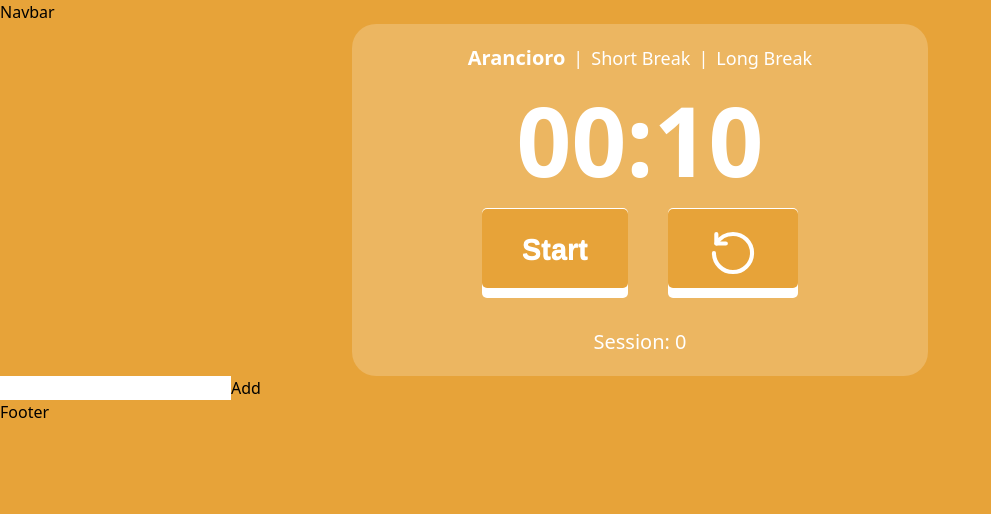
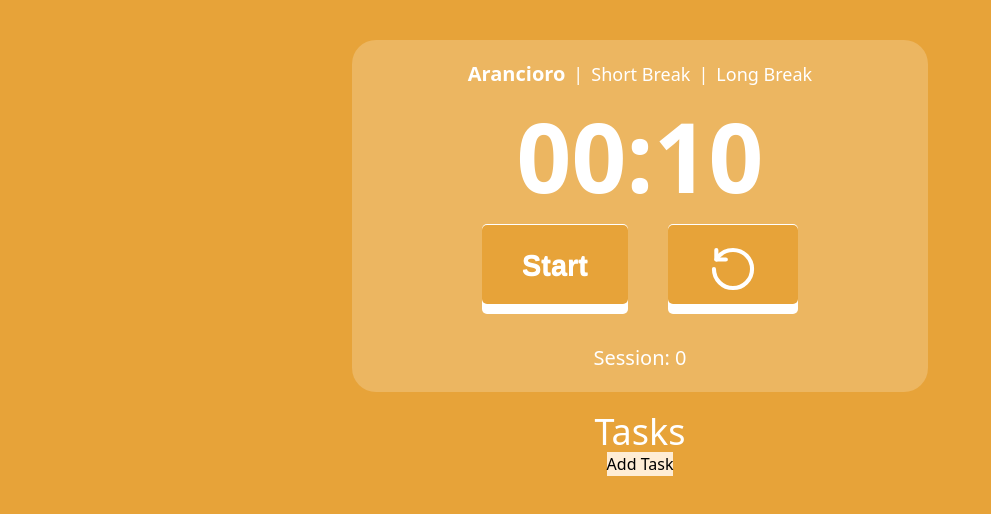
Before and after one commit to yahorlahunovich/productivity-manager, a React (Create React App) app: page / in a window 1280 px wide. Shown: the top 514 px of the page, without its empty margins (0-991 px from the left). Built offline with nearby package versions, Linux system fonts and the light colour scheme.

Commit message:
adding confirm todo logic/ adding tasks section

```diff
--- a/src/App.tsx
+++ b/src/App.tsx
@@ -1,15 +1,14 @@
 import React from "react";
 import Timer from "./components/timer/Timer";
-import Navbar from "./components/navbar/Navbar";
-import Footer from "./components/footer/Footer";
 import { useAppSelector } from "./redux/hooks";
 import Todo from "./components/todo/Todo";
+import Tasks from "./components/tasks/Tasks";
 
 function App() {
   const currentMode = useAppSelector((state) => state.timer.currentMode);
   return (
     <div
-      className={`min-h-screen ${
+      className={`min-h-screen p-10 ${
         currentMode === "pomodoro"
           ? "bg-mainOrange"
           : currentMode === "shortBreak"
@@ -19,10 +18,9 @@ function App() {
           : ""
       }`}
     >
-      <Navbar />
       <Timer />
-      <Todo />
-      <Footer />
+      <Tasks />
+      {/* <Todo /> */}
     </div>
   );
 }
--- /dev/null
+++ b/src/components/tasks/Tasks.tsx
@@ -0,0 +1,35 @@
+import React from "react";
+import TodoItems from "../todo/TodoItems";
+import TodoForm from "../todo/TodoForm";
+import { useAppDispatch, useAppSelector } from "../../redux/hooks";
+import { tasksActions } from "../../redux/tasksSlice";
+
+export default function Tasks() {
+  const dispatch = useAppDispatch();
+  const isAdding = useAppSelector((state) => state.tasks.isAdding);
+  const todoItems = useAppSelector((state) => state.todo.todoItems);
+  const addTask = () => {
+    dispatch(tasksActions.setIsAdding());
+  };
+  return (
+    <div className="flex flex-col items-center justify-center mx-auto max-w-xl">
+      <h1 className="text-white text-4xl">Tasks</h1>
+      {isAdding ? (
+        <TodoForm />
+      ) : (
+        <button className="bg-orange-100" onClick={addTask}>
+          Add Task
+        </button>
+      )}
+      <TodoItems />
+      {todoItems.length > 0 ? (
+        <div>
+          <button>Clear Finished Tasks</button>
+          <button>Clear All Tasks</button>
+        </div>
+      ) : (
+        ""
+      )}
+    </div>
+  );
+}
--- a/src/components/timer/Timer.tsx
+++ b/src/components/timer/Timer.tsx
@@ -80,7 +80,7 @@ export default function Timer() {
     }
   }, [time, dispatch]);
   return (
-    <div className="container flex flex-col items-center max-w-xl mx-auto p-5 rounded-3xl bg-white bg-opacity-20">
+    <div className="container flex flex-col items-center max-w-xl mx-auto mb-5 p-5 rounded-3xl bg-white bg-opacity-20">
       <div className="mb-5 text-white text-lg">
         <button
           className={`px-2 ${
--- a/src/components/todo/TodoForm.tsx
+++ b/src/components/todo/TodoForm.tsx
@@ -2,17 +2,22 @@ import React from "react";
 import { useAppDispatch, useAppSelector } from "../../redux/hooks";
 import { todoActions } from "../../redux/todoSlice";
 import uniqid from "uniqid";
+import { tasksActions } from "../../redux/tasksSlice";
 
 export default function TodoForm() {
   const dispatch = useAppDispatch();
+  const isAdding = useAppSelector((state) => state.tasks.isAdding);
   const inputValue = useAppSelector((state) => state.todo.currentTask);
-
   const submitForm = (e: React.FormEvent) => {
     e.preventDefault();
     if (inputValue.trim().length === 0) return;
     dispatch(todoActions.addItem({ id: uniqid() }));
     dispatch(todoActions.setCurrentTask(""));
+    dispatch(tasksActions.setIsAdding());
   };
+  // const onBlurHandle = () => {
+  //   dispatch(tasksActions.setIsAdding());
+  // };
   const onChangeHandler = (e: React.ChangeEvent<HTMLInputElement>) => {
     dispatch(todoActions.setCurrentTask(e.target.value));
   };
--- a/src/components/todo/TodoItems.tsx
+++ b/src/components/todo/TodoItems.tsx
@@ -4,45 +4,38 @@ import { todoActions } from "../../redux/todoSlice";
 
 export default function TodoItems() {
   const todoItems = useAppSelector((state) => state.todo.todoItems);
-  const isEditing = useAppSelector((state) => state.todo.isEditing);
-  const editingTask = useAppSelector((state) => state.todo.editingTask);
   const dispatch = useAppDispatch();
   const deleteItem = (id: string) => {
     dispatch(todoActions.deleteItem(id));
   };
-  const editItem = (id: string) => {
-    dispatch(todoActions.editItem(id));
-  };
-  const setEditItem = (e: React.FormEvent) => {};
-  const confirmTask = (e: React.ChangeEvent<HTMLInputElement>) => {
+
+  const confirmTask = (e: React.ChangeEvent<HTMLInputElement>, id: string) => {
     if (e.target.checked) {
+      dispatch(todoActions.confirmTask(id));
+    } else {
+      dispatch(todoActions.unconfirmTask(id));
     }
   };
   return (
     <ul>
       {todoItems.map((item) => (
         <li key={item.id} className="flex gap-4">
-          {!isEditing ? (
           <>
             <div>
               <input
                 type="checkbox"
                 onChange={(e) => {
-                    confirmTask(e);
+                  confirmTask(e, item.id);
                 }}
               />
+              <span className={`${item.isCompleted ? "line-through" : ""}`}>
                 {item.task}
+              </span>
             </div>
             <div className="flex gap-4">
-                <button onClick={() => editItem(item.id)}>Edit</button>
               <button onClick={() => deleteItem(item.id)}>Delete</button>
             </div>
           </>
-          ) : (
-            <div>
-              <input type="text" value={editingTask} onChange={setEditItem} />
-            </div>
-          )}
         </li>
       ))}
     </ul>
--- a/src/redux/store.ts
+++ b/src/redux/store.ts
@@ -1,9 +1,10 @@
+import { tasksReducer } from "./tasksSlice";
 import { configureStore } from "@reduxjs/toolkit";
 import { timerReducer } from "./timerSlice";
 import { todoReducer } from "./todoSlice";
 
 const store = configureStore({
-  reducer: { timer: timerReducer, todo: todoReducer },
+  reducer: { timer: timerReducer, todo: todoReducer, tasks: tasksReducer },
 });
 
 export default store;
--- /dev/null
+++ b/src/redux/tasksSlice.ts
@@ -0,0 +1,22 @@
+import { createSlice } from "@reduxjs/toolkit";
+
+type InitialState = {
+  isAdding: boolean;
+};
+
+const initialState: InitialState = {
+  isAdding: false,
+};
+
+const tasksSlice = createSlice({
+  name: "tasks",
+  initialState,
+  reducers: {
+    setIsAdding(state) {
+      state.isAdding = !state.isAdding;
+    },
+  },
+});
+
+export const tasksActions = tasksSlice.actions;
+export const tasksReducer = tasksSlice.reducer;
--- a/src/redux/todoSlice.ts
+++ b/src/redux/todoSlice.ts
@@ -1,23 +1,19 @@
 import { PayloadAction, createSlice } from "@reduxjs/toolkit";
-import { stat } from "fs";
 
 interface TodoItem {
   task: string;
   id: string;
+  isCompleted: boolean;
 }
 
 type InitialState = {
   todoItems: TodoItem[];
   currentTask: string;
-  isEditing: boolean;
-  editingTask: string;
 };
 
 const initialState: InitialState = {
   todoItems: [],
   currentTask: "",
-  isEditing: false,
-  editingTask: "",
 };
 
 const todoSlice = createSlice({
@@ -32,6 +28,7 @@ const todoSlice = createSlice({
         {
           task: state.currentTask,
           id: action.payload.id,
+          isCompleted: false,
         },
         ...state.todoItems,
       ];
@@ -41,14 +38,18 @@ const todoSlice = createSlice({
         (item) => item.id !== action.payload
       );
     },
-    editItem(state, action: PayloadAction<string>) {
-      state.isEditing = true;
-      let index = state.todoItems.findIndex(
+    confirmTask(state, action: PayloadAction<string>) {
+      let index: number = state.todoItems.findIndex(
         (item) => item.id === action.payload
       );
-      console.log((state.editingTask = state.todoItems[index].task));
+      state.todoItems[index].isCompleted = true;
     },
-    confirmTask(state, action: PayloadAction<string>) {},
+    unconfirmTask(state, action: PayloadAction<string>) {
+      let index: number = state.todoItems.findIndex(
+        (item) => item.id === action.payload
+      );
+      state.todoItems[index].isCompleted = false;
+    },
   },
 });
 
```
Lines whose indentation alone changed are shown as unchanged.
